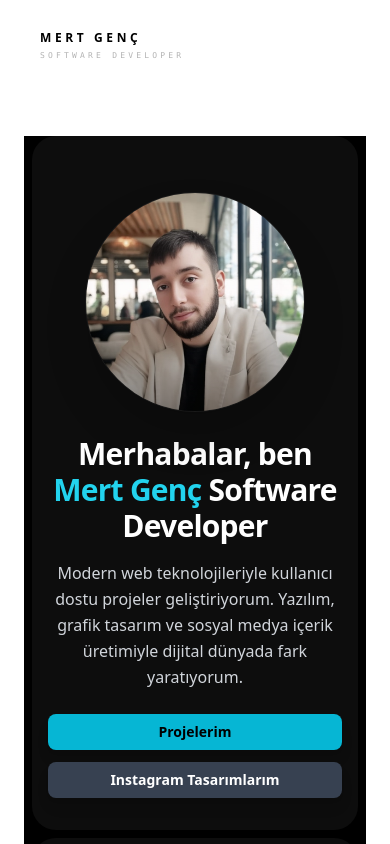
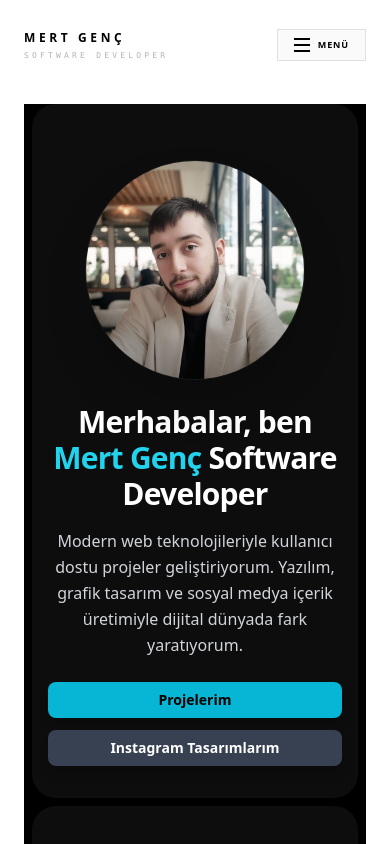
Before and after one commit to Mertgencc/mertgencportfolio, a Next.js app: page / in a window 390 px wide. Shown: the top 844 px of the page. Built offline with nearby package versions, Linux system fonts and the light colour scheme.

Commit message:
sorun çalışıldı

```diff
--- a/components/Layout.tsx
+++ b/components/Layout.tsx
@@ -1,53 +1,48 @@
 "use client";
 
 import React, { useEffect, useState } from "react";
-
 import NavLinks from "@/components/NavLinks";
-
 import Header from "@/components/Header";
-
 import Personal from "@/components/Personal";
-
 import Hero from "@/components/Hero";
-
 import { motion, useScroll, useTransform } from "framer-motion";
 
 export default function Layout({ children }: { children: React.ReactNode }) {
   const { scrollY } = useScroll();
-
   const [isScrolled, setIsScrolled] = useState(false);
 
   useEffect(() => {
     const handleScroll = () => setIsScrolled(window.scrollY > 10);
-
     window.addEventListener("scroll", handleScroll);
-
     return () => window.removeEventListener("scroll", handleScroll);
   }, []);
 
   return (
+    /* Arka planın her zaman koyu kalması için bg-white sınıfını dark mode önceliğine göre düzenledik */
     <div className="min-h-screen bg-white dark:bg-[#030303] text-black dark:text-white selection:bg-cyan-500/30 transition-colors duration-500">
+
       <header className="fixed top-0 left-0 right-0 z-[100] flex justify-center pointer-events-none">
         <motion.div
-          className={`w-full flex items-center justify-between px-10 py-4 pointer-events-auto transition-all duration-500 border-b ${
+          /* Buradaki değişikliğe dikkat: isScrolled değilken de koyu tema için destek eklendi */
+          className={`w-full flex items-center justify-between px-6 md:px-10 py-4 pointer-events-auto transition-all duration-500 border-b ${
             isScrolled
               ? "bg-white/80 dark:bg-black/80 backdrop-blur-3xl border-black/5 dark:border-white/10 shadow-2xl"
-              : "bg-transparent border-transparent"
+              /* isScrolled değilken transparan yerine sayfa rengiyle uyumlu yaptık */
+              : "bg-white dark:bg-[#030303] border-transparent"
           }`}
           animate={{
-            height: isScrolled ? "70px" : "90px",
+            height: isScrolled ? "70px" : "90px"
           }}
         >
           <Personal />
 
-          <nav className="hidden lg:block">
+          <nav className="block">
             <NavLinks />
           </nav>
 
           <div className="hidden sm:block">
             <div className="flex items-center gap-3 px-4 py-2 bg-black/[0.03] dark:bg-white/[0.03] border border-black/10 dark:border-white/10 rounded-none group hover:bg-black/[0.05] dark:hover:bg-white/[0.05] transition-all">
               <div className="w-1 h-1 bg-emerald-500 animate-pulse" />
-
               <span className="text-[9px] font-black text-gray-500 dark:text-gray-400 group-hover:text-black dark:group-hover:text-white uppercase tracking-[0.3em]">
                 LİSANS
               </span>
@@ -56,7 +51,8 @@ export default function Layout({ children }: { children: React.ReactNode }) {
         </motion.div>
       </header>
 
-      <div className="relative pt-32">
+      {/* Hero kısmının header'ın arkasında kalmaması için pt-32 yerine tasarımı yukarı çektik */}
+      <div className="relative pt-24 md:pt-32">
         <motion.div
           style={{ opacity: useTransform(scrollY, [0, 150], [1, 0]) }}
         >
@@ -65,7 +61,6 @@ export default function Layout({ children }: { children: React.ReactNode }) {
 
         <div className="px-6 sm:px-12 max-w-7xl mx-auto relative z-10">
           <Hero />
-
           <main className="mt-8">{children}</main>
         </div>
       </div>
--- a/components/NavLinks.tsx
+++ b/components/NavLinks.tsx
@@ -1,60 +1,49 @@
 "use client";
-
 import React, { useState } from "react";
-
 import Link from "next/link";
-
-import { motion } from "framer-motion";
+import { motion, AnimatePresence } from "framer-motion";
 
 interface NavLink {
   label: string;
-
   href: string;
-
   isExternal: boolean;
 }
 
 const links: NavLink[] = [
-  {
-    label: "Instagram",
-    href: "https://www.instagram.com/gencmerttr",
-    isExternal: true,
-  },
-
-  {
-    label: "YouTube",
-    href: "https://www.youtube.com/@mertgencc",
-    isExternal: true,
-  },
-
+  { label: "Instagram", href: "https://www.instagram.com/gencmerttr", isExternal: true },
+  { label: "YouTube", href: "https://www.youtube.com/@mertgencc", isExternal: true },
   { label: "GitHub", href: "https://github.com/Mertgencc", isExternal: true },
-
-  {
-    label: "LinkedIn",
-    href: "https://www.linkedin.com/in/mert-gen%C3%A7-08b507299/",
-    isExternal: true,
-  },
-
+  { label: "LinkedIn", href: "https://www.linkedin.com/in/mert-gen%C3%A7-08b507299/", isExternal: true },
   { label: "Projeler", href: "/projects", isExternal: false },
-
   { label: "Tasarımlar", href: "/portfolioInsta", isExternal: false },
-
-  { label: "Deneyimler", href: "/experiencePage", isExternal: false }, // Yeni eklenen link
+  { label: "Deneyimler", href: "/experiencePage", isExternal: false },
 ];
 
 const NavLinks: React.FC = () => {
   const [hoveredIndex, setHoveredIndex] = useState<number | null>(null);
+  const [isOpen, setIsOpen] = useState(false);
 
   return (
-    <div className="flex items-center gap-0 bg-black/[0.02] dark:bg-white/[0.02] border border-black/10 dark:border-white/10 rounded-none backdrop-blur-3xl relative">
+    <div className="relative">
+      {/* MOBIL MENU BUTONU (Hamburger) */}
+      <button
+        onClick={() => setIsOpen(!isOpen)}
+        className="lg:hidden flex items-center gap-2 px-4 py-2 bg-black/[0.02] dark:bg-white/[0.05] border border-black/10 dark:border-white/10 text-black dark:text-white transition-all active:scale-95"
+      >
+        <div className="flex flex-col gap-1 w-4">
+          <span className={`h-0.5 w-full bg-current transition-all duration-300 ${isOpen ? 'rotate-45 translate-y-1.5' : ''}`} />
+          <span className={`h-0.5 w-full bg-current transition-all duration-300 ${isOpen ? 'opacity-0' : ''}`} />
+          <span className={`h-0.5 w-full bg-current transition-all duration-300 ${isOpen ? '-rotate-45 -translate-y-1.5' : ''}`} />
+        </div>
+        <span className="text-[9px] font-black uppercase tracking-widest">MENÜ</span>
+      </button>
+
+      {/* MASAÜSTÜ GÖRÜNÜM (Senin Orijinal Tasarımın) */}
+      <div className="hidden lg:flex items-center gap-0 bg-black/[0.02] dark:bg-white/[0.02] border border-black/10 dark:border-white/10 rounded-none backdrop-blur-3xl relative">
         {links.map((link, index) => {
           const isInternal = !link.isExternal;
-
           const Component = isInternal ? Link : "a";
-
-        const extraProps = link.isExternal
-          ? { target: "_blank", rel: "noopener noreferrer" }
-          : {};
+          const extraProps = link.isExternal ? { target: "_blank", rel: "noopener noreferrer" } : {};
 
           return (
             <Component
@@ -66,15 +55,10 @@ const NavLinks: React.FC = () => {
               className="relative flex items-center gap-2 px-5 py-2.5 transition-all duration-300 border-r border-black/5 dark:border-white/5 last:border-r-0"
             >
               <span className="relative z-10 flex items-center gap-2.5">
-              <div
-                className={`transition-all duration-300 ${hoveredIndex === index ? "text-cyan-500 dark:text-cyan-400" : "text-gray-400 dark:text-gray-500"}`}
-              >
+                <div className={`transition-all duration-300 ${hoveredIndex === index ? 'text-cyan-500 dark:text-cyan-400' : 'text-gray-400 dark:text-gray-500'}`}>
                   {renderIcon(link.label)}
                 </div>
-
-              <span
-                className={`text-[10px] font-black uppercase tracking-[0.2em] transition-colors duration-300 ${hoveredIndex === index ? "text-black dark:text-white" : "text-gray-400 dark:text-gray-500"}`}
-              >
+                <span className={`text-[10px] font-black uppercase tracking-[0.2em] transition-colors duration-300 ${hoveredIndex === index ? 'text-black dark:text-white' : 'text-gray-400 dark:text-gray-500'}`}>
                   {link.label}
                 </span>
               </span>
@@ -90,130 +74,56 @@ const NavLinks: React.FC = () => {
           );
         })}
       </div>
+
+      {/* MOBIL AÇILIR PANEL (Beyazlık Sorunu Burada Çözüldü) */}
+      <AnimatePresence>
+        {isOpen && (
+          <motion.div
+            initial={{ opacity: 0, y: 10 }}
+            animate={{ opacity: 1, y: 0 }}
+            exit={{ opacity: 0, y: 10 }}
+            // Arka planı doğrudan senin dark mod rengin olan #030303 yaptık
+            className="absolute top-full right-0 mt-2 w-56 bg-white dark:bg-[#030303] border border-black/10 dark:border-white/10 shadow-2xl flex flex-col lg:hidden z-[999] backdrop-blur-3xl"
+          >
+            {links.map((link) => {
+              const Component = !link.isExternal ? Link : "a";
+              const extraProps = link.isExternal ? { target: "_blank", rel: "noopener noreferrer" } : {};
+
+              return (
+                <Component
+                  key={link.label}
+                  href={link.href}
+                  {...extraProps}
+                  onClick={() => setIsOpen(false)}
+                  className="px-6 py-4 border-b border-black/5 dark:border-white/5 last:border-0 flex items-center gap-4 hover:bg-black/5 dark:hover:bg-white/5 transition-colors"
+                >
+                  <div className="text-cyan-500 dark:text-cyan-400">
+                    {renderIcon(link.label)}
+                  </div>
+                  <span className="text-[10px] font-black uppercase tracking-widest text-black dark:text-white">
+                    {link.label}
+                  </span>
+                </Component>
+              );
+            })}
+          </motion.div>
+        )}
+      </AnimatePresence>
+    </div>
   );
 };
 
 const renderIcon = (label: string) => {
   const props = { className: "w-3.5 h-3.5" };
-
   switch (label) {
-    case "Instagram":
-      return (
-        <svg
-          {...props}
-          viewBox="0 0 24 24"
-          fill="none"
-          stroke="currentColor"
-          strokeWidth="2"
-          strokeLinecap="round"
-          strokeLinejoin="round"
-        >
-          <rect x="2" y="2" width="20" height="20" rx="5" ry="5"></rect>
-          <path d="M16 11.37A4 4 0 1 1 12.63 8 4 4 0 0 1 16 11.37z"></path>
-          <line x1="17.5" y1="6.5" x2="17.51" y2="6.5"></line>
-        </svg>
-      );
-
-    case "YouTube":
-      return (
-        <svg
-          {...props}
-          viewBox="0 0 24 24"
-          fill="none"
-          stroke="currentColor"
-          strokeWidth="2"
-          strokeLinecap="round"
-          strokeLinejoin="round"
-        >
-          <path d="M22.54 6.42a2.78 2.78 0 0 0-1.94-2C18.88 4 12 4 12 4s-6.88 0-8.6.42a2.78 2.78 0 0 0-1.94 2C1 8.11 1 12 1 12s0 3.89.46 5.58a2.78 2.78 0 0 0 1.94 2C5.12 20 12 20 12 20s6.88 0 8.6-.42a2.78 2.78 0 0 0 1.94-2C23 15.89 23 12 23 12s0-3.89-.46-5.58z"></path>
-          <polygon points="9.75 15.02 15.5 12 9.75 8.98 9.75 15.02"></polygon>
-        </svg>
-      );
-
-    case "GitHub":
-      return (
-        <svg
-          {...props}
-          viewBox="0 0 24 24"
-          fill="none"
-          stroke="currentColor"
-          strokeWidth="2"
-          strokeLinecap="round"
-          strokeLinejoin="round"
-        >
-          <path d="M9 19c-5 1.5-5-2.5-7-3m14 6v-3.87a3.37 3.37 0 0 0-.94-2.61c3.14-.35 6.44-1.54 6.44-7A5.44 5.44 0 0 0 20 4.77 5.07 5.07 0 0 0 19.91 1S18.73.65 16 2.48a13.38 13.38 0 0 0-7 0C6.27.65 5.09 1 5.09 1A5.07 5.07 0 0 0 5 4.77a5.44 5.44 0 0 0-1.5 3.78c0 5.42 3.3 6.61 6.44 7A3.37 3.37 0 0 0 9 18.13V22"></path>
-        </svg>
-      );
-
-    case "LinkedIn":
-      return (
-        <svg
-          {...props}
-          viewBox="0 0 24 24"
-          fill="none"
-          stroke="currentColor"
-          strokeWidth="2"
-          strokeLinecap="round"
-          strokeLinejoin="round"
-        >
-          <path d="M16 8a6 6 0 0 1 6 6v7h-4v-7a2 2 0 0 0-2-2 2 2 0 0 0-2 2v7h-4v-7a6 6 0 0 1 6-6z"></path>
-          <rect x="2" y="9" width="4" height="12"></rect>
-          <circle cx="4" cy="4" r="2"></circle>
-        </svg>
-      );
-
-    case "Projeler":
-      return (
-        <svg
-          {...props}
-          viewBox="0 0 24 24"
-          fill="none"
-          stroke="currentColor"
-          strokeWidth="2"
-          strokeLinecap="round"
-          strokeLinejoin="round"
-        >
-          <polyline points="16 18 22 12 16 6"></polyline>
-          <polyline points="8 6 2 12 8 18"></polyline>
-        </svg>
-      );
-
-    case "Tasarımlar":
-      return (
-        <svg
-          {...props}
-          viewBox="0 0 24 24"
-          fill="none"
-          stroke="currentColor"
-          strokeWidth="2"
-          strokeLinecap="round"
-          strokeLinejoin="round"
-        >
-          <path d="M12 19l7-7 3 3-7 7-3-3z"></path>
-          <path d="M18 13l-1.5-7.5L2 2l3.5 14.5L13 18l5-5z"></path>
-          <path d="M2 2l7.5 1.5"></path>
-          <path d="M7.63 7.63L22 22"></path>
-        </svg>
-      );
-
-    case "Deneyimler":
-      return (
-        <svg
-          {...props}
-          viewBox="0 0 24 24"
-          fill="none"
-          stroke="currentColor"
-          strokeWidth="2"
-          strokeLinecap="round"
-          strokeLinejoin="round"
-        >
-          <rect x="2" y="7" width="20" height="14" rx="2" ry="2"></rect>
-          <path d="M16 21V5a2 2 0 0 0-2-2h-4a2 2 0 0 0-2 2v16"></path>
-        </svg>
-      );
-
-    default:
-      return null;
+    case "Instagram": return <svg {...props} viewBox="0 0 24 24" fill="none" stroke="currentColor" strokeWidth="2" strokeLinecap="round" strokeLinejoin="round"><rect x="2" y="2" width="20" height="20" rx="5" ry="5"></rect><path d="M16 11.37A4 4 0 1 1 12.63 8 4 4 0 0 1 16 11.37z"></path><line x1="17.5" y1="6.5" x2="17.51" y2="6.5"></line></svg>;
+    case "YouTube": return <svg {...props} viewBox="0 0 24 24" fill="none" stroke="currentColor" strokeWidth="2" strokeLinecap="round" strokeLinejoin="round"><path d="M22.54 6.42a2.78 2.78 0 0 0-1.94-2C18.88 4 12 4 12 4s-6.88 0-8.6.42a2.78 2.78 0 0 0-1.94 2C1 8.11 1 12 1 12s0 3.89.46 5.58a2.78 2.78 0 0 0 1.94 2C5.12 20 12 20 12 20s6.88 0 8.6-.42a2.78 2.78 0 0 0 1.94-2C23 15.89 23 12 23 12s0-3.89-.46-5.58z"></path><polygon points="9.75 15.02 15.5 12 9.75 8.98 9.75 15.02"></polygon></svg>;
+    case "GitHub": return <svg {...props} viewBox="0 0 24 24" fill="none" stroke="currentColor" strokeWidth="2" strokeLinecap="round" strokeLinejoin="round"><path d="M9 19c-5 1.5-5-2.5-7-3m14 6v-3.87a3.37 3.37 0 0 0-.94-2.61c3.14-.35 6.44-1.54 6.44-7A5.44 5.44 0 0 0 20 4.77 5.07 5.07 0 0 0 19.91 1S18.73.65 16 2.48a13.38 13.38 0 0 0-7 0C6.27.65 5.09 1 5.09 1A5.07 5.07 0 0 0 5 4.77a5.44 5.44 0 0 0-1.5 3.78c0 5.42 3.3 6.61 6.44 7A3.37 3.37 0 0 0 9 18.13V22"></path></svg>;
+    case "LinkedIn": return <svg {...props} viewBox="0 0 24 24" fill="none" stroke="currentColor" strokeWidth="2" strokeLinecap="round" strokeLinejoin="round"><path d="M16 8a6 6 0 0 1 6 6v7h-4v-7a2 2 0 0 0-2-2 2 2 0 0 0-2 2v7h-4v-7a6 6 0 0 1 6-6z"></path><rect x="2" y="9" width="4" height="12"></rect><circle cx="4" cy="4" r="2"></circle></svg>;
+    case "Projeler": return <svg {...props} viewBox="0 0 24 24" fill="none" stroke="currentColor" strokeWidth="2" strokeLinecap="round" strokeLinejoin="round"><polyline points="16 18 22 12 16 6"></polyline><polyline points="8 6 2 12 8 18"></polyline></svg>;
+    case "Tasarımlar": return <svg {...props} viewBox="0 0 24 24" fill="none" stroke="currentColor" strokeWidth="2" strokeLinecap="round" strokeLinejoin="round"><path d="M12 19l7-7 3 3-7 7-3-3z"></path><path d="M18 13l-1.5-7.5L2 2l3.5 14.5L13 18l5-5z"></path><path d="M2 2l7.5 1.5"></path><path d="M7.63 7.63L22 22"></path></svg>;
+    case "Deneyimler": return <svg {...props} viewBox="0 0 24 24" fill="none" stroke="currentColor" strokeWidth="2" strokeLinecap="round" strokeLinejoin="round"><rect x="2" y="7" width="20" height="14" rx="2" ry="2"></rect><path d="M16 21V5a2 2 0 0 0-2-2h-4a2 2 0 0 0-2 2v16"></path></svg>;
+    default: return null;
   }
 };
 
```
Lines whose indentation alone changed are shown as unchanged.
